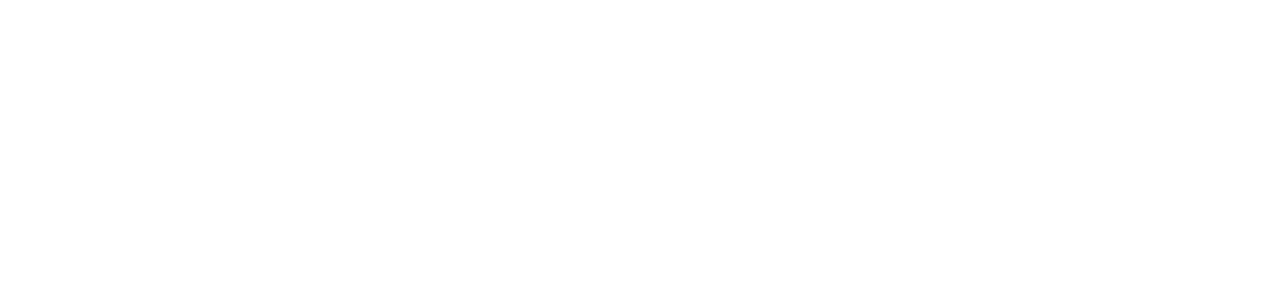
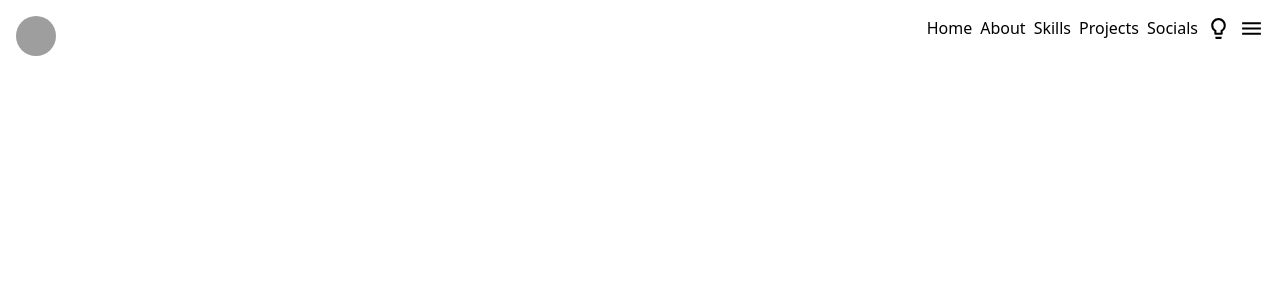
Before and after one commit to Solomon-Gachure/gachureportfolio, a React (Create React App) app: page / in a window 1280 px wide. Shown: the top 300 px of the page. Built offline with nearby package versions, Linux system fonts and the light colour scheme; grey boxes are pictures that could not be loaded.

Commit message:
Created navbar and added various links to pages

```diff
--- a/public/index.html
+++ b/public/index.html
@@ -2,7 +2,7 @@
 <html lang="en">
   <head>
     <meta charset="utf-8" />
-    <link rel="icon" href="%PUBLIC_URL%/favicon.ico" />
+    <link rel="icon" href="https://img.freepik.com/premium-photo/ai-generated-illustrations-icons_818056-4390.jpg?uid=R114683630&ga=GA1.2.134876288.1693412887&semt=ais_ai_generated" />
     <meta name="viewport" content="width=device-width, initial-scale=1" />
     <meta name="theme-color" content="#000000" />
     <meta
@@ -24,7 +24,7 @@
       work correctly both with client-side routing and a non-root public URL.
       Learn how to configure a non-root public URL by running `npm run build`.
     -->
-    <title>React App</title>
+    <title>SolomonGachure</title>
   </head>
   <body>
     <noscript>You need to enable JavaScript to run this app.</noscript>
--- a/src/App.js
+++ b/src/App.js
@@ -1,9 +1,10 @@
+import Navbar from "./component/navbar";
 
 
 function App() {
   return (
     <div >
-
+      <Navbar/>
     </div>
   );
 }
--- /dev/null
+++ b/src/component/navbar.js
@@ -0,0 +1,33 @@
+import React from 'react'
+import profile from '../assets/profile.JPG'
+import { MdOutlineMenu,MdOutlineLightbulb } from "react-icons/md";
+const Navbar = () => {
+  return (
+    <div className='p-4 w-full'>
+        <div className='flex justify-between'>
+            {/**profile icon */}
+            <div className='w-[40px] h-[40px] rounded-full'>
+<img className='w-full h-full object-cover rounded-full'
+src={profile}
+ alt="profile" />
+            </div>
+            {/**links to the pages */}
+            <div>
+                <ul className='flex gap-2'>
+                    <li>Home</li>
+                    <li>About</li>
+                    <li>Skills</li>
+                    <li>Projects</li>
+                    <li>Socials</li>
+                    <MdOutlineLightbulb size={25}  />
+                    <MdOutlineMenu size={25} />
+
+                </ul>
+            </div>
+        </div>
+
+    </div>
+  )
+}
+
+export default Navbar
```
Also changed, not shown: src/assets/profilepic.jpeg (added), 1 other file (tests, documents, lock files or other folders).
